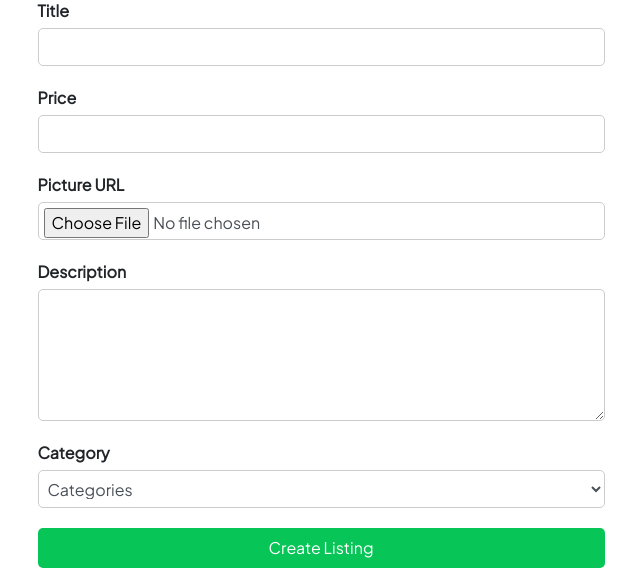
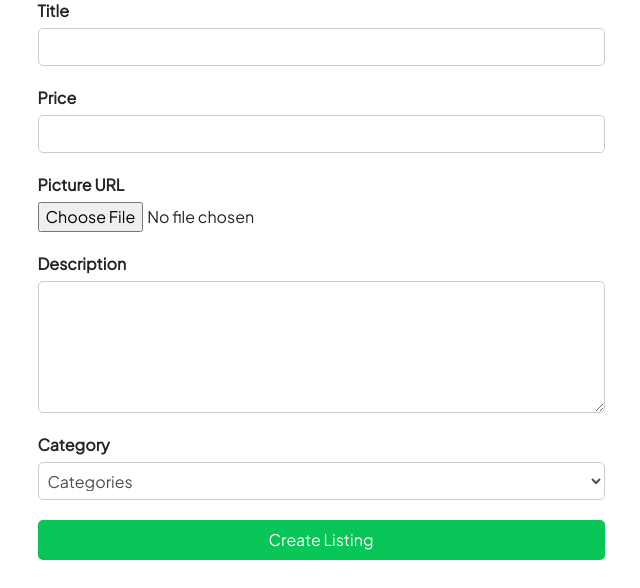
Before and after one commit to Gpossas/Wizards-Auctions, a Django app: page /create_listing in a window 1280 px wide. Shown: the part 276-864 px from the top of the page, without its empty margins (319-959 px from the left). After the commit the page ends 836 px from the top, so only its background shows below. Run offline with Django 3.2, Linux system fonts and the light colour scheme; a user stored in the database is signed in; data comes from the database, SQL or seed files in the repository; some libraries are stand-ins or nearby versions.

Commit message:
remove css tag

```diff
--- a/auctions/templates/auctions/create_listing.html
+++ b/auctions/templates/auctions/create_listing.html
@@ -30,7 +30,7 @@
 
           <div class="form-group">
             <label for="picture" class="form-label">Picture URL</label>
-            <input name="picture" type="file" class="form-control" autocomplete="off">
+            <input name="picture" type="file" autocomplete="off">
           </div>
 
           <div class="form-group">
```
